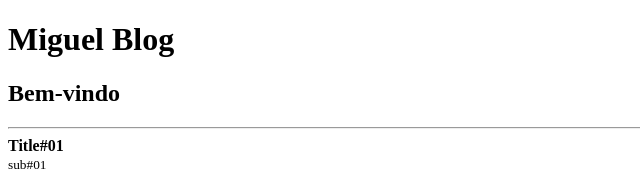
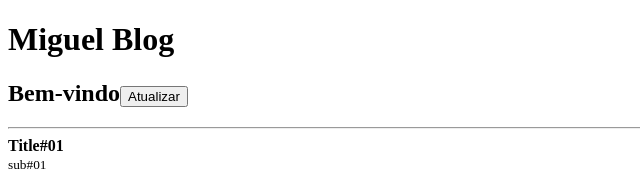
Before and after one commit to migueldelgg/react-jstack, a React app: page / in a window 1280 px wide. Shown: the top 171 px of the page, without its empty margins (0-640 px from the left). Built offline with nearby package versions, Linux system fonts and the light colour scheme.

Commit message:
Utilizando state do React e usando prevState para evitar conflitos de renderizacao

```diff
--- a/src/App.js
+++ b/src/App.js
@@ -1,27 +1,45 @@
 // Functional Component
-import React, { Fragment } from "react";
+import React, { Fragment, useState } from "react";
 
 import Header from "./Header.js";
 import Post from './Post.js'
 
-const posts = [
-  { title: "Title#01", subtitle: "sub#01", likes: 20 },
-  { title: "Title#02", subtitle: "sub#02", likes: 40 },
-  { title: "Title#03", subtitle: "sub#03", likes: 60 },
-]
-
 // Props -> Propriedades
 function App() {
+
+  const [posts, setPosts] = useState([
+    { id: Math.random(), title: "Title#01", subtitle: "sub#01", likes: 20 },
+    { id: Math.random(), title: "Title#02", subtitle: "sub#02", likes: 40 },
+    { id: Math.random(), title: "Title#03", subtitle: "sub#03", likes: 60 },
+  ]);
+
+  console.log({ posts });
+
+  function handleRefresh() {
+    setPosts((prevState) => [
+      ...prevState,
+      {
+        id: Math.random(),
+        title: `Title#0${prevState.length + 1}`,
+        subtitle: `sub#0${prevState.length + 1}`,
+        likes: 60 + prevState.length
+      }
+    ])
+  }
+
   return (
     <>
       <Header title={"Miguel Blog"}>
-        <h2>Bem-vindo</h2>
+        <h2>
+          Bem-vindo
+          <button onClick={handleRefresh}>Atualizar</button>
+        </h2>
       </Header>
       <hr />
 
       {posts.map(post => (
         <Post
-          key={post.title} // deve ser unica
+          key={post.id} // deve ser unica
           likes={post.likes}
           post={{
             title: post.title,
```
